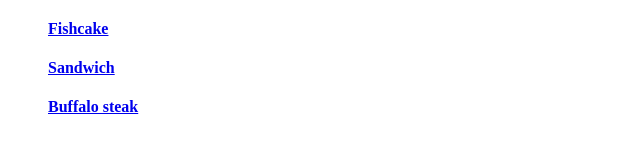
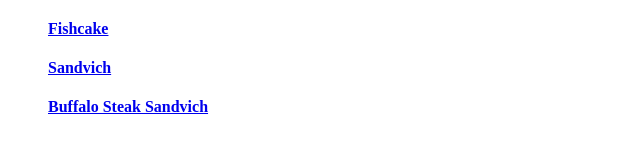
Before and after one commit to BabyShamb1e/tf2_recipes, a plain HTML site: page main.html in a window 1280 px wide. Shown: the part 427-580 px from the top of the page, 0-640 px from the left. Drawn offline with Linux system fonts and the light colour scheme.

Commit message:
minor improvements

```diff
--- a/main.html
+++ b/main.html
@@ -9,8 +9,8 @@
     <p><strong><h1>Team Fortress 2 recipes:</h1></strong></p>
     <ul>
         <a href="recipes/fishcake.html"> <h4>Fishcake</h4></a>
-        <a href="recipes/sandwich.html"> <h4>Sandwich</h4></a>
-        <a href="recipes/steak.html"> <h4>Buffalo steak</h4></a>
+        <a href="recipes/sandwich.html"> <h4>Sandvich</h4></a>
+        <a href="recipes/steak.html"> <h4>Buffalo Steak Sandvich</h4></a>
     </ul>
 </body>
 
```
